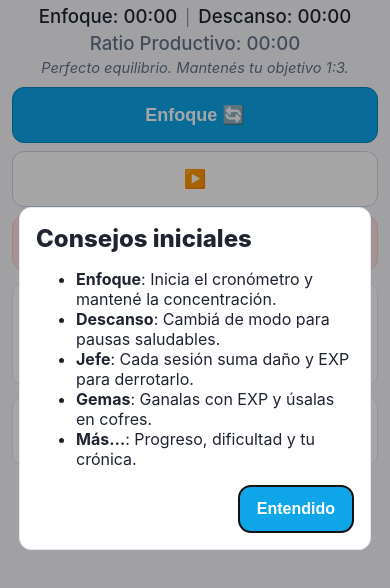
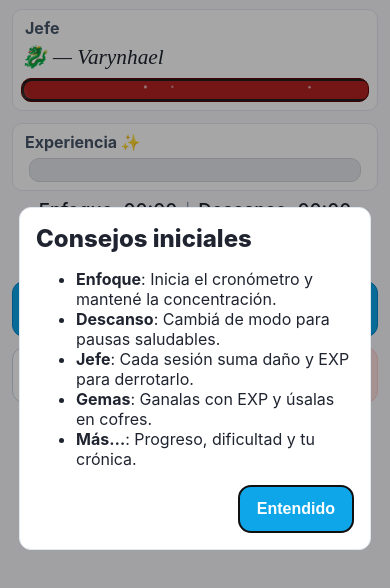
Before and after one commit to KierPrev/flowmodoro-rpg, a plain HTML site: page index.html in a window 390 px wide. Shown: the part 44-632 px from the top of the page. Drawn offline with Linux system fonts and the light colour scheme.

Commit message:
feat: restructure UI layout and improve mobile controls
- Move boss and experience sections inside main zen section for better content organization
- Separate control buttons into distinct rows for improved mobile usability
- Add responsive CSS rules for play/pause and delete buttons on mobile devices
- Maintain accessibility attributes and visual styling throughout changes

The restructuring improves the visual hierarchy and mobile experience by grouping related elements together and providing better touch targets for

```diff
--- a/index.html
+++ b/index.html
@@ -17,24 +17,7 @@
 
     <section class="zen">
       <!-- Balance System Redesign - No large timer, only balance components -->
-      <div class="balance-display">
-        <div class="balance-components">
-          <span id="focusLabel" class="balance-component">Enfoque: 00:00</span>
-          <span class="balance-separator">|</span>
-          <span id="breakLabel" class="balance-component">Descanso: 00:00</span>
-        </div>
-        <div class="balance-components">
-          <span id="ratioProductivoLabel" class="balance-component">Ratio Productivo: 00:00</span>
-        </div>
-        <div id="balanceFeedback" class="balance-feedback"></div>
-      </div>
 
-      <div class="row controls">
-        <button id="btnToggleMode" class="btn primary">Enfoque/Descanso 🔄</button>
-        <button id="btnStartPause" class="btn">▶️</button>
-        <button id="btnForget" class="btn danger">❌</button>
-      </div>
-    </section>
 
       <section class="group">
         <div class="group-title">Jefe</div>
@@ -65,6 +48,28 @@
             <div id="expInfo" class="muted"></div>
           </div>
         </div>
+      </section>
+
+      <div class="balance-display">
+        <div class="balance-components">
+          <span id="focusLabel" class="balance-component">Enfoque: 00:00</span>
+          <span class="balance-separator">|</span>
+          <span id="breakLabel" class="balance-component">Descanso: 00:00</span>
+        </div>
+        <div class="balance-components">
+          <span id="ratioProductivoLabel" class="balance-component">Ratio Productivo: 00:00</span>
+        </div>
+        <div id="balanceFeedback" class="balance-feedback"></div>
+      </div>
+
+      <div class="row controls">
+        <button id="btnToggleMode" class="btn primary">Enfoque/Descanso 🔄</button>
+      </div>
+      <div class="row controls">
+        <button id="btnStartPause" class="btn">▶️</button>
+        <button id="btnForget" class="btn danger">❌</button>
+      </div>
+
     </section>
 
     <button id="btnMore" class="btn ghost">Más…</button>
--- a/styles.css
+++ b/styles.css
@@ -180,6 +180,20 @@ body {
     flex-direction: column;
     align-items: stretch;
     gap: 8px;
+  }
+
+  /* Específico para los botones de play/pausa y cruz */
+  .controls:has(#btnStartPause) {
+    flex-direction: row;
+    justify-content: space-between;
+    gap: 12px;
+  }
+
+  .controls:has(#btnStartPause) .btn {
+    flex: 1;
+    font-size: 18px;
+    padding: 16px 20px;
+    min-height: 56px;
   }
 
   .controls .btn {
```
Lines whose indentation alone changed are shown as unchanged.
